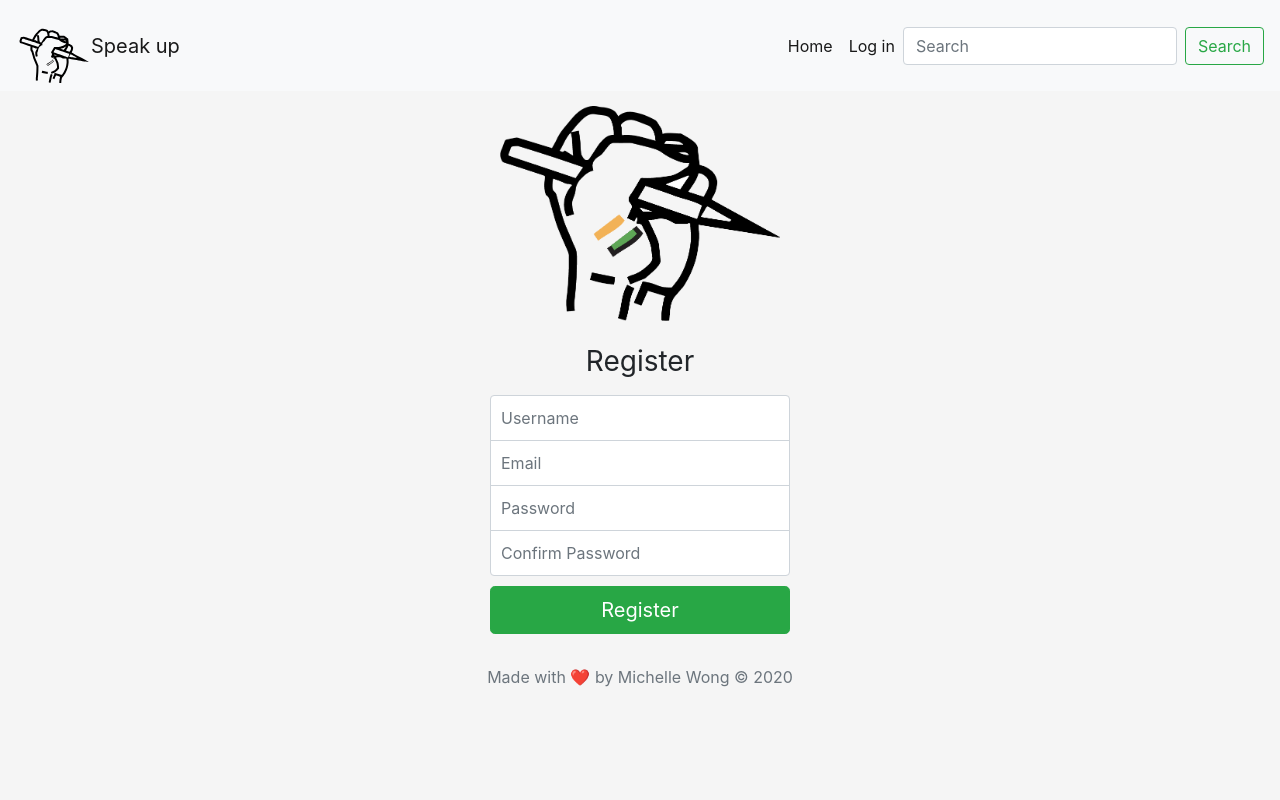
After one commit to mishfish123/Speakuppublic, a Flask app: page /register in a window 1280 px wide. The commit adds this page. Run offline with Flask 2, Linux system fonts and the light colour scheme; some libraries are stand-ins or nearby versions.

Commit message:
added profile specs and registration and sign in pages

```diff
--- a/app/__init__.py
+++ b/app/__init__.py
@@ -2,12 +2,14 @@ from flask import Flask
 from config import Config
 from flask_sqlalchemy import SQLAlchemy
 from flask_migrate import Migrate
+from flask_login import LoginManager
 
 
 app = Flask(__name__)
 app.config.from_object(Config)
 db = SQLAlchemy(app)
 migrate = Migrate(app,db)
-
+login = LoginManager(app)
+login.login_view = "login"
 
 from app import routes, models
--- a/app/forms.py
+++ b/app/forms.py
@@ -1,9 +1,31 @@
 from flask_wtf import FlaskForm
 from wtforms import StringField, PasswordField, BooleanField, SubmitField
-from wtforms.validators import DataRequired
+from wtforms.validators import ValidationError, DataRequired, Email, EqualTo
+from app.models import User
+
+
 
 class LoginForm(FlaskForm):
     username = StringField('Username', validators=[DataRequired()],render_kw={"placeholder": "Username"})
     password = PasswordField('Password', validators=[DataRequired()],render_kw={"placeholder": "Password"})
     remember_me = BooleanField('Remember Me')
     submit = SubmitField('Sign In')
+
+
+class RegistrationForm(FlaskForm):
+    username = StringField('Username', validators=[DataRequired()],render_kw={"placeholder": "Username"})
+    email = StringField('Email', validators=[DataRequired(), Email()],render_kw={"placeholder": "Email"})
+    password = PasswordField('Password', validators=[DataRequired()],render_kw={"placeholder": "Password"})
+    password2 = PasswordField(
+        'Repeat Password', validators=[DataRequired(), EqualTo('password')],render_kw={"placeholder": "Confirm Password"})
+    submit = SubmitField('Register')
+
+    def validate_username(self, username):
+        user = User.query.filter_by(username=username.data).first()
+        if user is not None:
+            raise ValidationError('Please use a different username.')
+
+    def validate_email(self, email):
+        user = User.query.filter_by(email=email.data).first()
+        if user is not None:
+            raise ValidationError('Please use a different email address.')
--- a/app/routes.py
+++ b/app/routes.py
@@ -1,12 +1,18 @@
-from flask import render_template, flash, redirect, url_for
-from app import app
-from app.forms import LoginForm
+
+from flask import render_template, flash, redirect, url_for, request
+from flask_login import login_user, logout_user, current_user, login_required
+from werkzeug.urls import url_parse
+from app import app, db
+from app.forms import LoginForm, RegistrationForm
+from app.models import User
 
 
-@app.route('/',methods = ['GET', 'POST'])
+
+
+@app.route('/',methods=['GET', 'POST'])
 @app.route('/index')
+@login_required
 def index():
-    user = {'username': 'Miguel'}
     posts = [
         {
             'author': {'username': 'John'},
@@ -17,13 +23,52 @@ def index():
             'body': 'The Avengers movie was so cool!'
         }
     ]
-    return render_template('index.html', title='Home', user=user, posts=posts)
+    return render_template('index.html', title='Home', posts=posts)
 
 
-
-@app.route('/signin', methods = ['GET', 'POST'])
-def signin():
+@app.route('/login', methods=['GET', 'POST'])
+def login():
+    if current_user.is_authenticated:
+        return redirect(url_for('index'))
     form = LoginForm()
     if form.validate_on_submit():
+        user = User.query.filter_by(username=form.username.data).first()
+        if user is None or not user.check_password(form.password.data):
+            flash('Invalid username or password')
+            return redirect(url_for('login'))
+        login_user(user, remember=form.remember_me.data)
+        next_page = request.args.get('next')
+        if not next_page or url_parse(next_page).netloc != '':
+            next_page = url_for('index')
+        return redirect(next_page)
+    return render_template('login.html', title='Sign In', form=form)
+
+
+@app.route('/logout')
+def logout():
+    logout_user()
+    return redirect(url_for('index'))
+
+@app.route('/register', methods=['GET', 'POST'])
+def register():
+    if current_user.is_authenticated:
         return redirect(url_for('index'))
-    return render_template('signin.html', title = "Sign In", form=form)
+    form = RegistrationForm()
+    if form.validate_on_submit():
+        user = User(username=form.username.data, email=form.email.data)
+        user.set_password(form.password.data)
+        db.session.add(user)
+        db.session.commit()
+        flash('Congratulations, you are now a registered user!')
+        return redirect(url_for('login'))
+    return render_template('register.html', title='Register', form=form)
+
+@app.route('/user/<username>')
+@login_required
+def user(username):
+    user = User.query.filter_by(username=username).first_or_404()
+    posts = [
+        {'author': user, 'body': 'Test post #1'},
+        {'author': user, 'body': 'Test post #2'}
+    ]
+    return render_template('user.html', user=user, posts=posts)
--- a/app/templates/index.html
+++ b/app/templates/index.html
@@ -4,7 +4,7 @@
 <div class="row">
 
   <div class="col-lg-12">
-    <h1>Hi, {{ user.username }}!</h1>
+    <h1>Welcome! {{current_user.username}}</h1>
     {% for post in posts %}
     <div><p>{{ post.author.username }} says: <b>{{ post.body }}</b></p></div>
     {% endfor %}
--- a/app/templates/navbar.html
+++ b/app/templates/navbar.html
@@ -33,6 +33,12 @@
         <div class="collapse navbar-collapse" id="navbarNavAltMarkup">
           <div class="navbar-nav ml-auto">
             <a class="nav-link active" href={{url_for('index')}}>Home <span class="sr-only">(current)</span></a>
+            {% if current_user.is_anonymous %}
+            <a class="nav-link active" href={{url_for('login')}}>Log in <span class="sr-only">(current)</span></a>
+            {% else %}
+            <a class="nav-link active" href={{url_for('user', username= current_user.username)}}>My Profile <span class="sr-only">(current)</span></a>
+            <a class="nav-link active" href={{url_for('logout')}}>Log out <span class="sr-only">(current)</span></a>
+            {% endif %}
           </div>
           <form class="form-inline">
           <input class="form-control mr-sm-2" type="search" placeholder="Search" aria-label="Search">
--- /dev/null
+++ b/app/templates/register.html
@@ -0,0 +1,108 @@
+
+
+    {% extends "navbar.html" %}
+    {% block content %}
+    <style>
+      html,
+      body {
+        height: 100%;
+      }
+
+      .container-fluid{
+        position: absolute;
+        left: 0px;
+        top: 0px;
+      }
+      body {
+        display: -ms-flexbox;
+        display: -webkit-box;
+        display: flex;
+        -ms-flex-align: center;
+        -ms-flex-pack: center;
+        -webkit-box-align: center;
+        align-items: center;
+        -webkit-box-pack: center;
+        justify-content: center;
+        padding-top: 40px;
+        padding-bottom: 40px;
+        background-color: #f5f5f5;
+      }
+
+      .form-signin {
+        width: 100%;
+        max-width: 330px;
+        padding: 15px;
+        margin: 0 auto;
+      }
+      .form-signin .checkbox {
+        font-weight: 400;
+      }
+      .form-signin .form-control {
+        position: relative;
+        box-sizing: border-box;
+        height: auto;
+        padding: 10px;
+        font-size: 16px;
+      }
+      .form-signin .form-control:focus {
+        z-index: 2;
+      }
+      .top {
+        margin-bottom: -1px;
+        border-bottom-right-radius: 0;
+        border-bottom-left-radius: 0;
+      }
+
+      .middle{
+        border-radius: 0;
+        margin-bottom: -1px;
+      }
+
+      .bottom {
+        margin-bottom: 10px;
+        border-top-left-radius: 0;
+        border-top-right-radius: 0;
+      }
+
+      p { margin:0 }
+
+      li{ margin:0}
+
+
+    </style>
+      <body class="text-center">
+        <form class="form-signin" method="POST">
+          {{form.hidden_tag()}}
+          <img class="mb-4" src="/static/WebsiteLogoboldtransp.png" alt="" width="280" height="215">
+          <h1 class="h3 mb-3 font-weight-normal">Register</h1>
+
+          {% if form.errors.items() %}
+          <div class="alert alert-danger" role="alert">
+            {% for field, errors in form.errors.items() %}
+            <li class="text-center">{{ form[field].label }}: {{ ', '.join(errors) }}</li>
+            {% endfor %}
+          </div>
+          {% endif %}
+
+
+          <p>
+            {{form.username(class_="form-control top")}}
+          </p>
+          <p>
+            {{form.email(class_="form-control middle")}}
+          </p>
+          <p>
+            {{form.password(class_="form-control middle")}}
+          </p>
+          <p>
+            {{form.password2(class_="form-control bottom")}}
+          </p>
+          <p>{{form.submit(class_ = "btn btn-lg btn-success btn-block" )}}</p>
+
+
+
+          </form>
+
+      </body>
+    </html>
+    {% endblock %}
```
Also changed, not shown: app/models.py (+26 -4 lines), app/templates/index0.html (added, +230 -0 lines), app/templates/login.html (renamed from app/templates/signin.html, +17 -2 lines), app/templates/user.html (added, +21 -0 lines), migrations/versions/2b9b725146de_old_model.py (added, +49 -0 lines), migrations/versions/92664e60bf44_added_more_content_on_profile_page.py (added, +32 -0 lines), speakup.py (+6 -1 lines), app.db (added), 1 other file.
